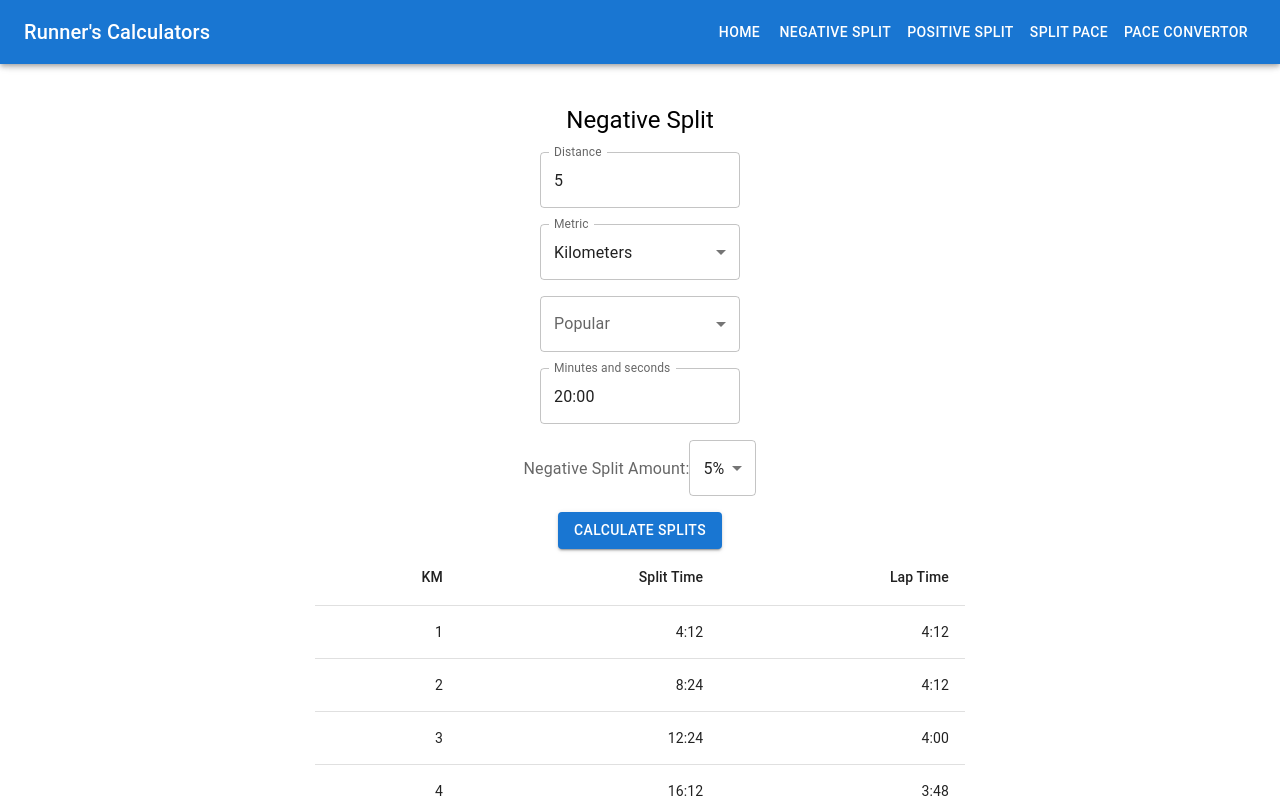
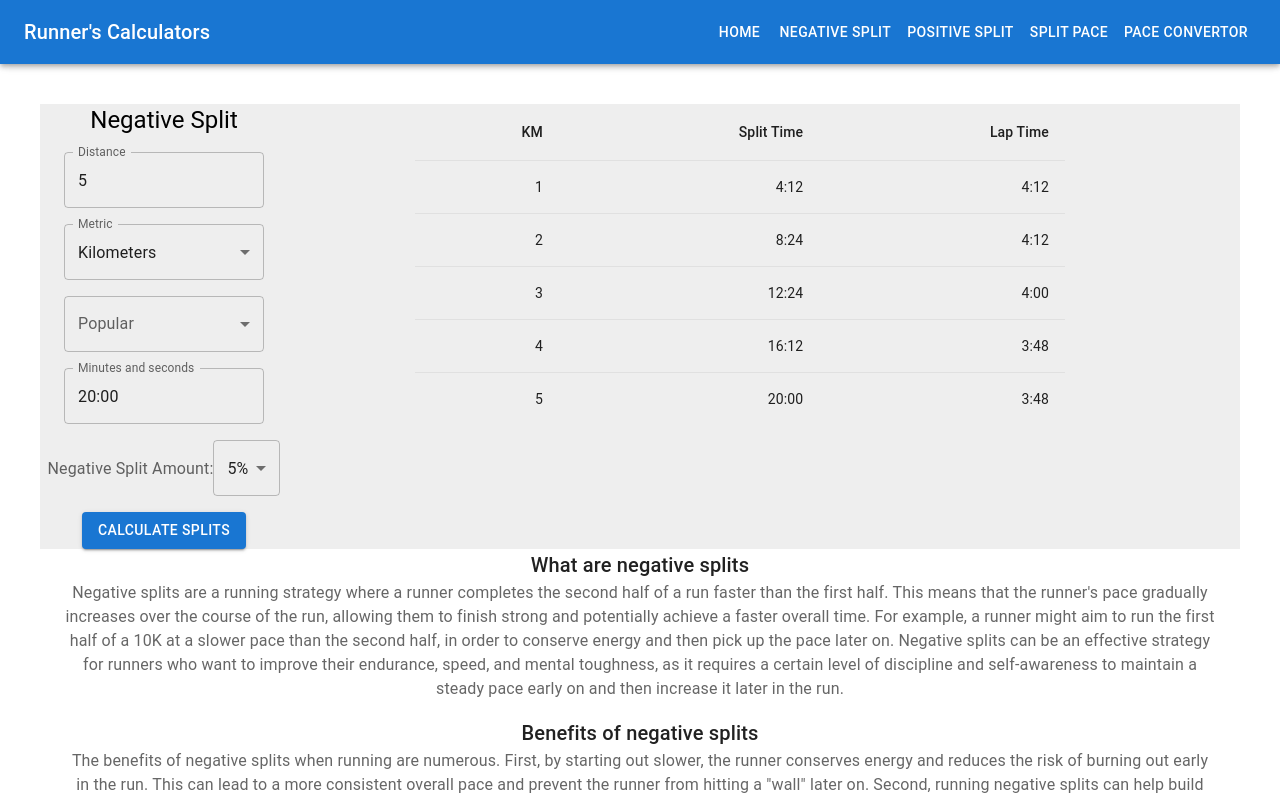
Before and after one commit to jaymagrob/running-calculator, a Next.js app: page /pace/negative-split in a window 1280 px wide. Both pictures are taken after a click on the button "CALCULATE SPLITS". Shown: the top 800 px of the page. Built offline with nearby package versions, Linux system fonts and the light colour scheme.

Commit message:
RUN-45, pacers: fix table

```diff
--- a/components/splitTable.tsx
+++ b/components/splitTable.tsx
@@ -29,7 +29,7 @@ export default function SplitTable(props: Props) {
         flexDirection: "column",
         alignItems: "center",
         gap: 2,
-        width: "100%",
+        flexGrow: 1,
       }}
     >
       <Table sx={{ width: "100%", maxWidth: 650 }} aria-label="simple table">
--- a/pages/pace/negative-split.jsx
+++ b/pages/pace/negative-split.jsx
@@ -86,7 +86,14 @@ export default function splitPace() {
           content="Looking to improve your running performance? Use our negative split calculator to calculate the optimal pace for each half of your run and achieve a negative split. Get faster, stronger and smarter with our tool. Try it now!"
         />
       </Head>
-      <Container sx={{ minHeight: "calc(100vh - 100px)" }}>
+      <Container sx={{ background: "#eee" }}>
+        <Box
+          sx={{
+            display: "flex",
+            flexDirection: "row",
+            flexWrap: "wrap",
+          }}
+        >
           <Box
             sx={{
               display: "flex",
@@ -95,7 +102,6 @@ export default function splitPace() {
               gap: 2,
               width: "100%",
               maxWidth: "200px",
-            margin: "0 auto",
             }}
           >
             <Typography component="h1" variant="h5">
@@ -124,6 +130,7 @@ export default function splitPace() {
             </Button>
           </Box>
           <SplitTable splits={splits} />
+        </Box>
       </Container>
       <Container maxwidth="sm">
         <Typography
```
Also changed, not shown: pages/pace/positive-split.jsx (+9 -1 lines), pages/pace/split-pace.jsx (+9 -1 lines). Lines whose indentation alone changed are shown as unchanged.
